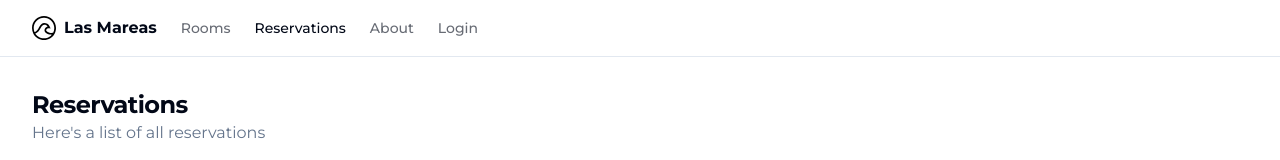
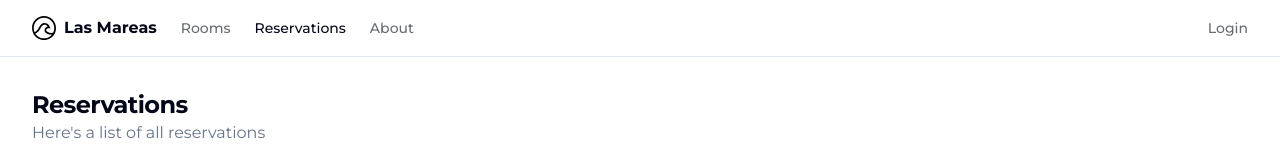
Before and after one commit to daniel-medrano/reservations-system, a React (Vite) app in the folder Frontend/ReservationsFrontend/: page /reservations in a window 1280 px wide. Shown: the top 160 px of the page. Built offline with nearby package versions, Linux system fonts and the light colour scheme.

Commit message:
Modified navbar.

```diff
--- a/Frontend/ReservationsFrontend/src/pages/nav.tsx
+++ b/Frontend/ReservationsFrontend/src/pages/nav.tsx
@@ -3,13 +3,6 @@
 import { useLocation } from "react-router-dom"
 
 import { cn } from "@/lib/utils"
-
-import {
-    NavigationMenu,
-    NavigationMenuItem,
-    NavigationMenuLink,
-    NavigationMenuList
-} from "@/components/ui/navigation-menu"
 
 import { Link } from "react-router-dom"
 
@@ -18,9 +11,10 @@
 
     return (
         <div className="sticky top-0 z-50 w-full border-b bg-background/90 backdrop-blur">
-            <div className="container flex h-14 items-center">
+            <div className="container flex h-14 items-center space-x-6">
+                <div className="flex">
                     <Link to="/" className="mr-6 flex items-center space-x-2">
-                    <Icons.logo className="h-6 w-6"/>
+                        <Icons.logo className="h-6 w-6" />
                         <span className="hidden font-bold sm:inline-block">
                             Las Mareas
                         </span>
@@ -44,6 +38,10 @@
                         )}>
                             About
                         </Link>
+                    </nav>
+                </div>
+                <div className="flex flex-1 items-center space-x-2 md:justify-end">
+                    <nav className="flex items-center space-x-6 text-sm font-medium">
                         <Link to="/login" className={cn(
                             "transition-colors hover:text-foreground/80",
                             location.pathname === "/login" ? "text-foreground" : "text-foreground/60"
@@ -53,5 +51,6 @@
                     </nav>
                 </div>
             </div>
+        </div>
     );
 }
```
Lines whose indentation alone changed are shown as unchanged.
